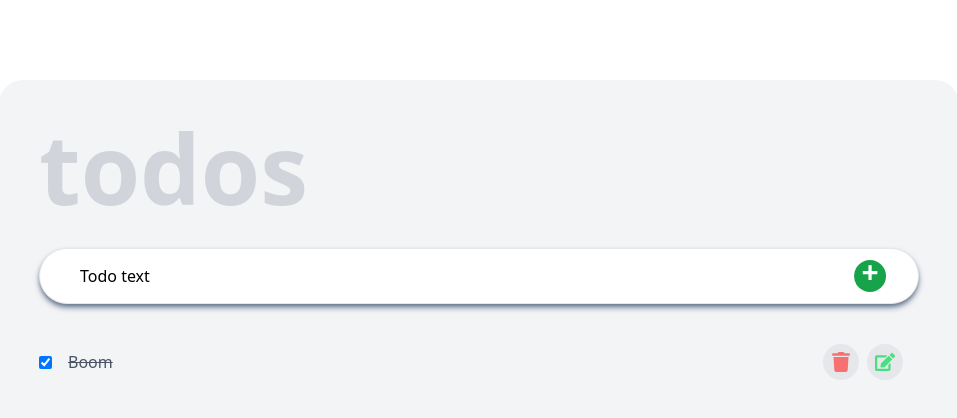
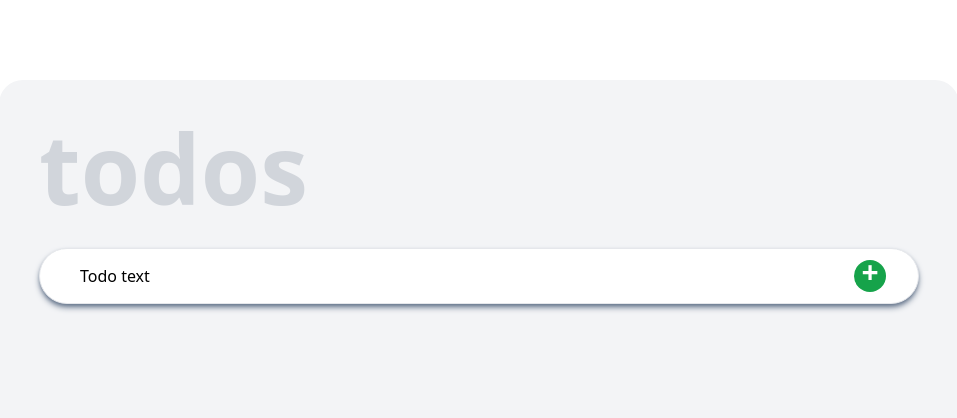
Before and after one commit to serapieTuyishime/todo-app, a React (Create React App) app: page / in a window 1280 px wide. Shown: the top 418 px of the page, without its empty margins (161-1118 px from the left). Built offline with nearby package versions, Linux system fonts and the light colour scheme.

Commit message:
Deletion of todo

```diff
--- a/src/components/DisplayArea.jsx
+++ b/src/components/DisplayArea.jsx
@@ -1,18 +1,30 @@
 import React from "react";
 import Todo from "./Todo";
+import { useSelector, useDispatch } from "react-redux";
+import { deleteTodo } from "../features/todo";
 
 const DisplayArea = () => {
+    const allTodos = useSelector((state) => state.todo.allTodos);
+    const dispatch = useDispatch();
+    function deleteOneTodo(todoId) {
+        dispatch(deleteTodo(todoId));
+    }
+
+    function changeCheckness(id) {
+        console.log("checking a todo");
+    }
+
     return (
         <div className="grid gap-2 overflow-y-auto">
-            {[{ text: "boom", id: 345, checkness: true }].map((todo, index) => {
+            {allTodos.map((todo, index) => {
                 return (
                     <Todo
                         text={todo.text}
                         id={todo.id}
                         key={index}
                         isChecked={todo.checkness}
-                        // deleteOneTodo={deleteOneTodo}
-                        // changeCheckness={changeCheckness}
+                        deleteOneTodo={deleteOneTodo}
+                        changeCheckness={changeCheckness}
                         // todoTextUpdator={todoTextUpdator}
                     />
                 );
--- a/src/components/InputArea.jsx
+++ b/src/components/InputArea.jsx
@@ -25,7 +25,6 @@ function InputArea() {
 
     const updateTodoText = () => {
         dispatch(add({ text: currentTodo.text, id: nanoid() }));
-        console.log(todo);
     };
     return (
         <div>
--- a/src/features/todo.js
+++ b/src/features/todo.js
@@ -2,12 +2,29 @@ import { createSlice } from "@reduxjs/toolkit";
 
 export const todoSlice = createSlice({
     name: "todo",
-    initialState: { value: { text: "Todo text", id: null } },
+    initialState: { value: { text: "Todo text", id: null }, allTodos: [] },
     reducers: {
         add: (state, action) => {
             state.value = action.payload;
+            state.allTodos = [...state.allTodos, action.payload];
+        },
+        deleteTodo: (state, action) => {
+            let indexToDelete = state.allTodos.findIndex(
+                (el) => el.id === action.payload
+            );
+
+            state.allTodos = [
+                ...state.allTodos.slice(0, indexToDelete),
+                ...state.allTodos.slice(
+                    indexToDelete + 1,
+                    state.allTodos.length
+                ),
+            ];
+        },
+        updateTodo: (state, action) => {
+            console.log(action.payload);
         },
     },
 });
-export const { add } = todoSlice.actions;
+export const { deleteTodo, add, updateTodo } = todoSlice.actions;
 export default todoSlice.reducer;
```
